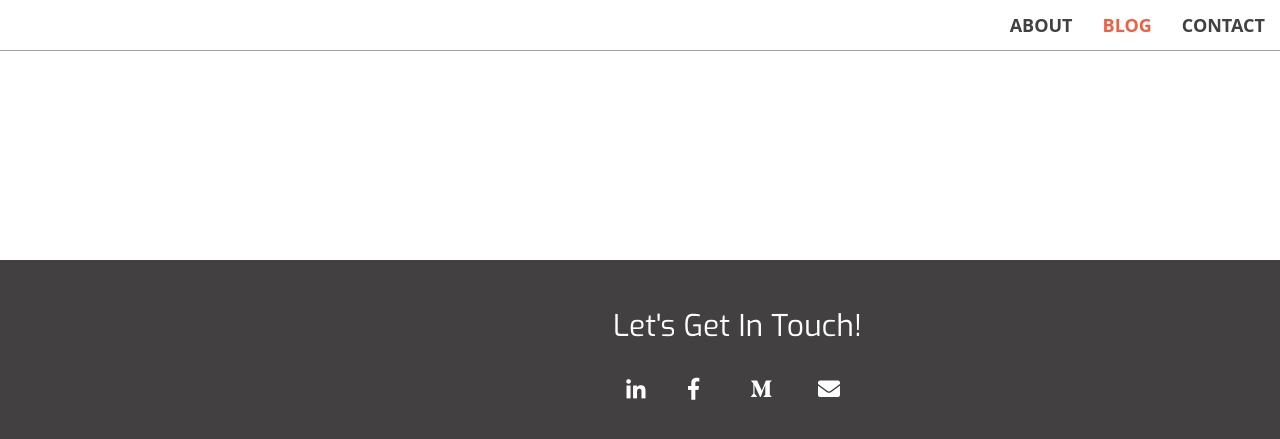
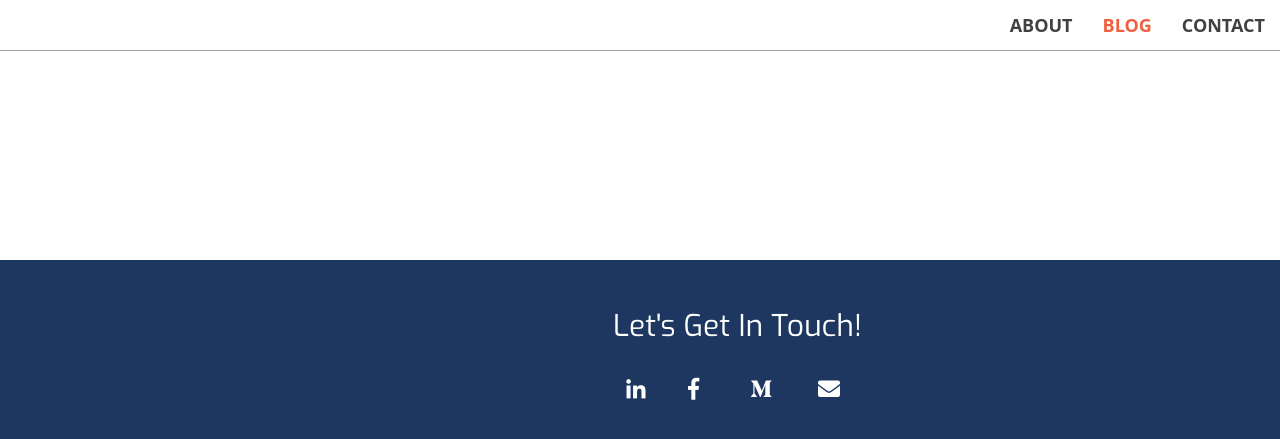
Before and after one commit to idan-bassuk/idan-bassuk.github.io, a Jekyll site: the page built from index.html, in a window 1280 px wide and 900 px high, scrolled down 2080 px. Shown: the top 439 px of the window. Built offline with Jekyll 4.4.1, drawn with Linux system fonts in a browser that asks for light colours.

Commit message:
Update _base.scss

```diff
--- a/_sass/_base.scss
+++ b/_sass/_base.scss
@@ -87,7 +87,6 @@ p {
 
 .bg-primary   { background-color: $theme-primary; }
 .bg-dark      { background-color: $theme-dark;    color: white; }
-.bg-very-dark { background-color: #424040;        color: white; }
 .bg-light     { background-color: white;          color: gray; *>hr {border-color: gray;} }
 
 .text-faded { color: rgba(white, .7); }
```
